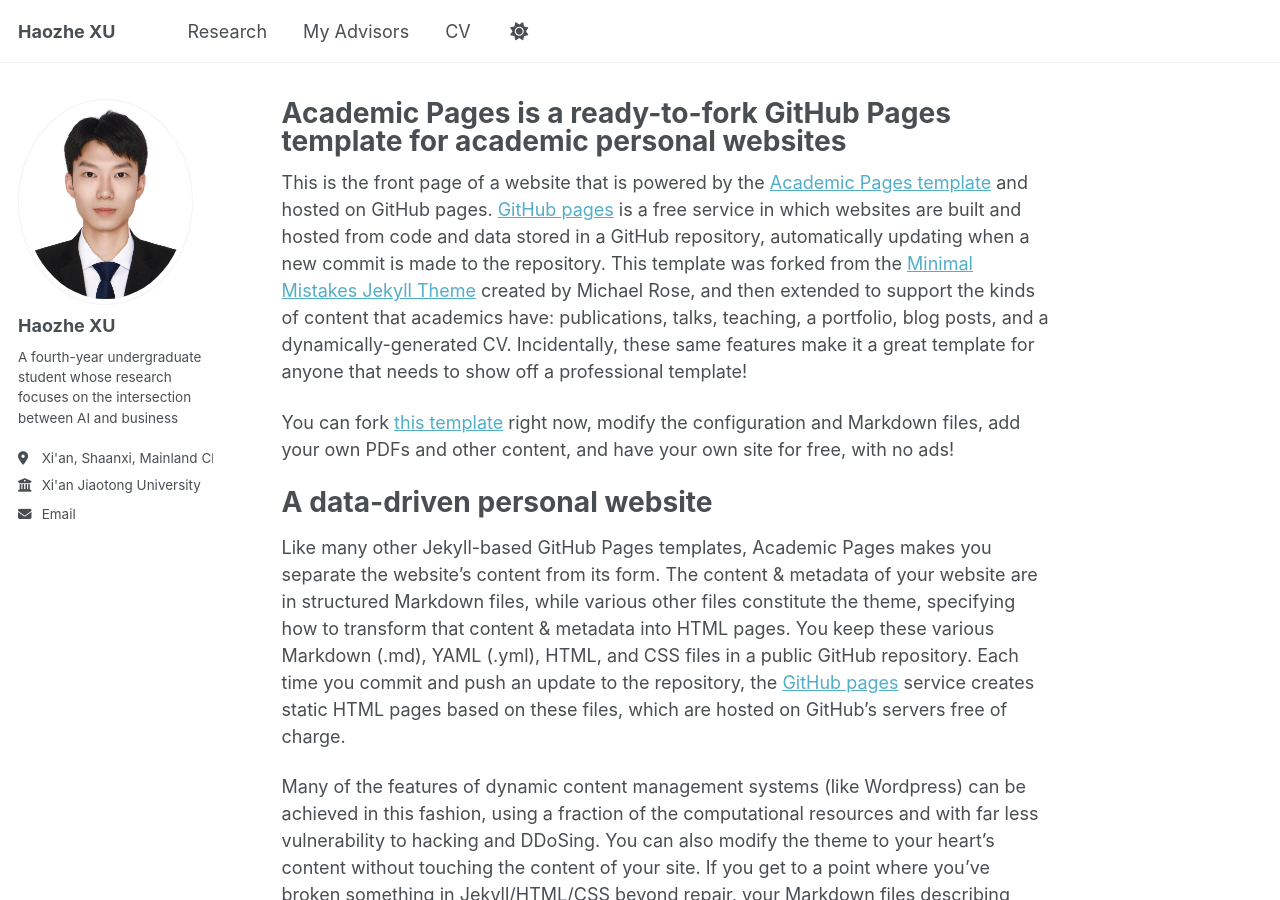
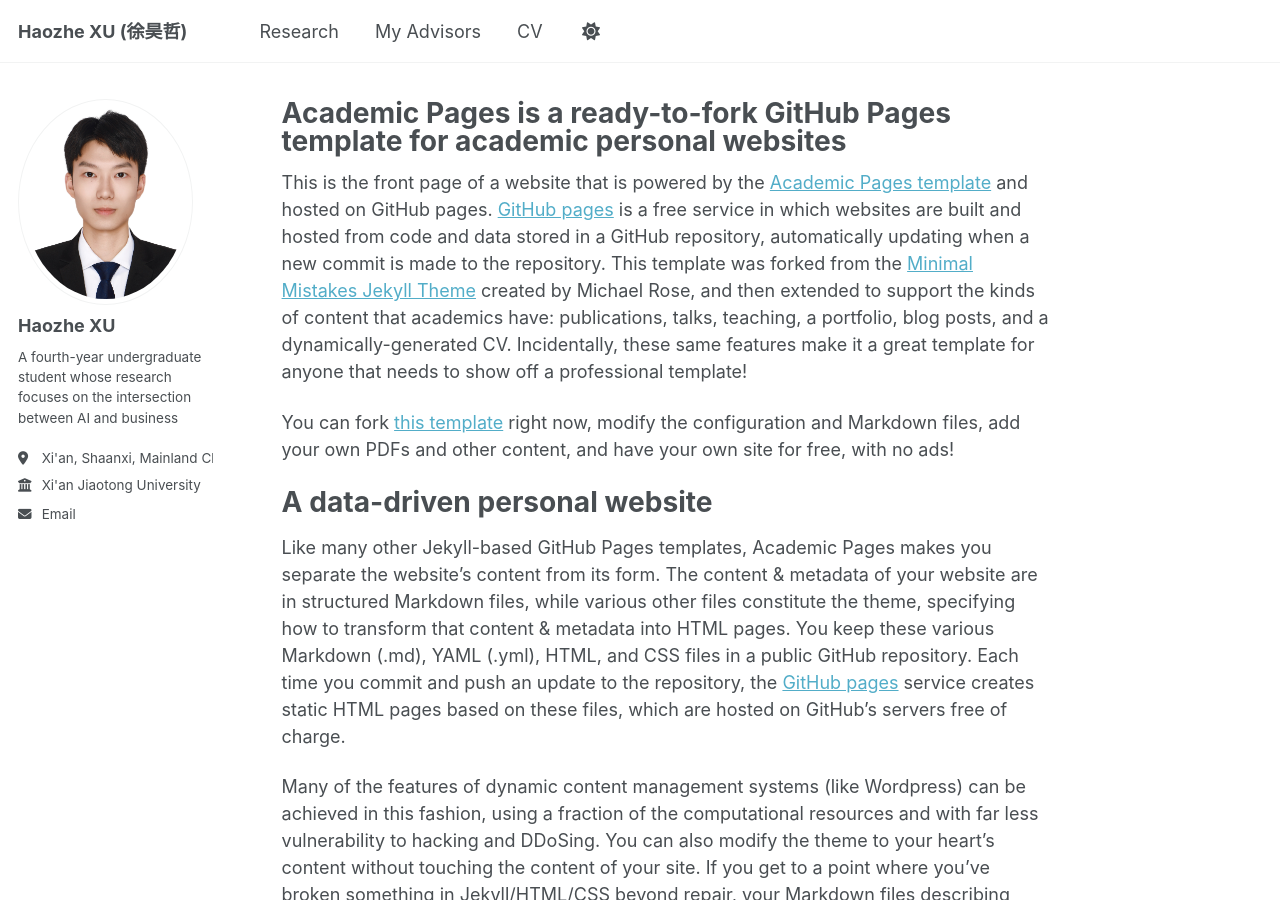
Before and after one commit to XuHaozhe0204/XuHaozhe0204.github.io, a Jekyll site: the page built from _pages/about.md, in a window 1280 px wide and 900 px high. Built offline with Jekyll 4.4.1, drawn with Linux system fonts in a browser that asks for light colours; a script that is not in the unit is left out.

Commit message:
Update _config.yml

```diff
--- a/_config.yml
+++ b/_config.yml
@@ -9,7 +9,7 @@
 # Basic Site Settings
 locale                   : "en-US"
 site_theme               : "default" # Currently available options are "default", "air"
-title                    : "Haozhe XU"
+title                    : "Haozhe XU (徐昊哲)"
 title_separator          : "-"
 name                     : &name "Haozhe XU"
 description              : &description "Your Name's academic portfolio"   # Update this with a general description of your site, this is the default if not overridden by a page
```
